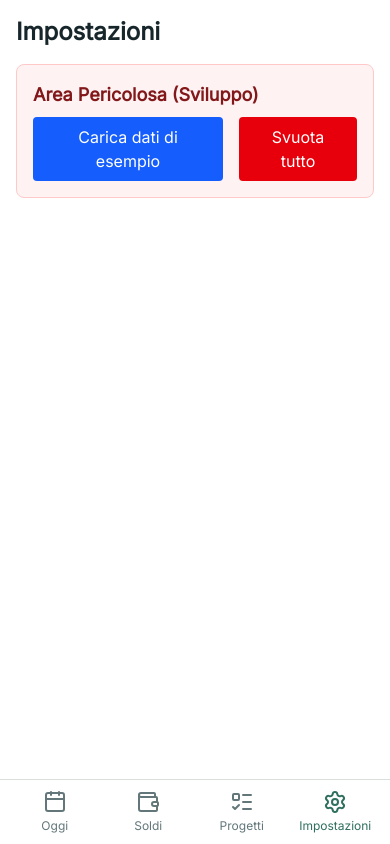
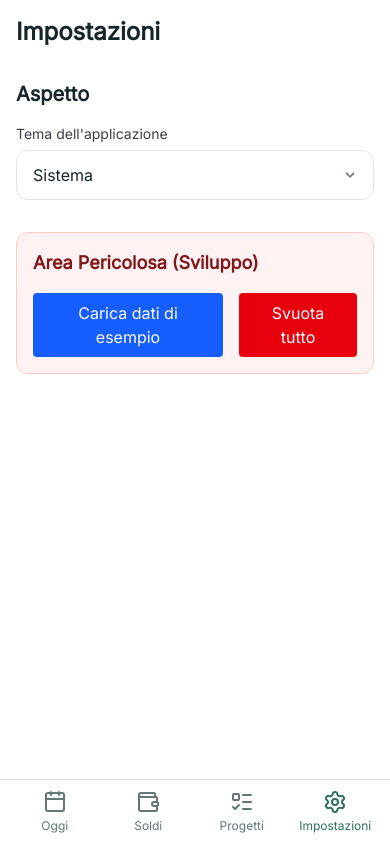
Before and after one commit to s1ddharth-s1ngh/my-app-samar, a React (Vite) app: page /impostazioni in a window 390 px wide. Built offline with nearby package versions, Linux system fonts and the light colour scheme.

Commit message:
feat(ui): add theme switching and responsive layout

```diff
--- a/index.html
+++ b/index.html
@@ -2,9 +2,19 @@
 <html lang="it">
   <head>
     <meta charset="UTF-8" />
-    <link rel="icon" type="image/svg+xml" href="/favicon.svg" />
-    <meta name="viewport" content="width=device-width, initial-scale=1.0" />
+    <link rel="icon" type="image/svg+xml" href="/vite.svg" />
+    <meta name="viewport" content="width=device-width, initial-scale=1.0, maximum-scale=1.0, user-scalable=no" />
     <title>Ciclo</title>
+    <script>
+      try {
+        var t = localStorage.getItem('ciclo-theme') || 'system';
+        if (t === 'dark' || (t === 'system' && window.matchMedia('(prefers-color-scheme: dark)').matches)) {
+          document.documentElement.classList.add('dark');
+        } else {
+          document.documentElement.classList.remove('dark');
+        }
+      } catch(e) {}
+    </script>
   </head>
   <body>
     <div id="root"></div>
--- a/src/features/settings/SettingsScreen.tsx
+++ b/src/features/settings/SettingsScreen.tsx
@@ -1,8 +1,11 @@
 import { useDataStore } from '@/stores/useDataStore';
+import { useThemeStore } from '@/stores/useThemeStore';
+import { Select } from '@/ui';
 
 export function SettingsScreen() {
   const loadSeed = useDataStore((state) => state.loadSeed);
   const resetAll = useDataStore((state) => state.resetAll);
+  const { theme, setTheme } = useThemeStore();
 
   const handleLoadSeed = async () => {
     if (
@@ -23,10 +26,24 @@ export function SettingsScreen() {
   };
 
   return (
-    <div className="p-4 space-y-4 max-w-[560px] mx-auto">
+    <div className="p-4 space-y-8 max-w-[560px] mx-auto">
       <h1 className="text-2xl font-bold">Impostazioni</h1>
 
-      <div className="space-y-2 border p-4 rounded-lg bg-red-50 text-red-900 border-red-200">
+      <section className="space-y-4">
+        <h2 className="text-xl font-bold">Aspetto</h2>
+        <Select
+          label="Tema dell'applicazione"
+          value={theme}
+          onChange={(e) => setTheme(e.target.value as any)}
+          options={[
+            { value: 'light', label: 'Chiaro' },
+            { value: 'dark', label: 'Scuro' },
+            { value: 'system', label: 'Sistema' },
+          ]}
+        />
+      </section>
+
+      <section className="space-y-4 border p-4 rounded-xl bg-red-50 text-red-900 border-red-200 dark:bg-red-950/30 dark:text-red-300 dark:border-red-900/50">
         <h2 className="font-semibold text-lg">Area Pericolosa (Sviluppo)</h2>
         <div className="flex gap-4">
           <button
@@ -43,7 +60,7 @@ export function SettingsScreen() {
             Svuota tutto
           </button>
         </div>
-      </div>
+      </section>
     </div>
   );
 }
--- /dev/null
+++ b/src/stores/useThemeStore.ts
@@ -0,0 +1,54 @@
+import { create } from 'zustand';
+
+type Theme = 'light' | 'dark' | 'system';
+
+interface ThemeState {
+  theme: Theme;
+  setTheme: (theme: Theme) => void;
+}
+
+const getInitialTheme = (): Theme => {
+  try {
+    return (localStorage.getItem('ciclo-theme') as Theme) || 'system';
+  } catch {
+    return 'system';
+  }
+};
+
+export const useThemeStore = create<ThemeState>((set) => ({
+  theme: getInitialTheme(),
+  setTheme: (theme) => {
+    set({ theme });
+    try {
+      localStorage.setItem('ciclo-theme', theme);
+
+      const isDark =
+        theme === 'dark' ||
+        (theme === 'system' &&
+          window.matchMedia &&
+          window.matchMedia('(prefers-color-scheme: dark)').matches);
+
+      if (isDark) {
+        document.documentElement.classList.add('dark');
+      } else {
+        document.documentElement.classList.remove('dark');
+      }
+    } catch (e) {
+      console.error('Failed to save theme', e);
+    }
+  },
+}));
+
+// Listener per cambiamenti di sistema quando è su "system"
+if (typeof window !== 'undefined' && window.matchMedia) {
+  window.matchMedia('(prefers-color-scheme: dark)').addEventListener('change', (e) => {
+    const { theme } = useThemeStore.getState();
+    if (theme === 'system') {
+      if (e.matches) {
+        document.documentElement.classList.add('dark');
+      } else {
+        document.documentElement.classList.remove('dark');
+      }
+    }
+  });
+}
--- a/src/styles/tokens.css
+++ b/src/styles/tokens.css
@@ -25,8 +25,7 @@
   --line: #D9E0DC;
 }
 
-@media (prefers-color-scheme: dark) {
-  :root {
+:root.dark {
   --bg: #10191B;
   --surface: #162326;
   --ink: #E8EFEA;
@@ -36,7 +35,6 @@
   --alert: #B5424F;
   --line: #2E3E41;
 }
-}
 
 body {
   background-color: var(--bg);
```
Lines whose indentation alone changed are shown as unchanged.
